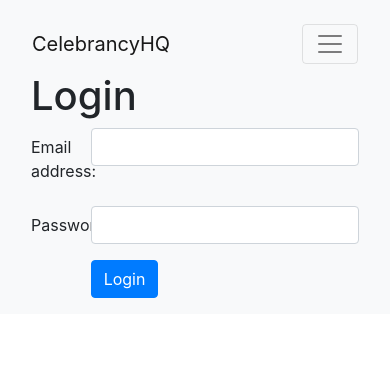
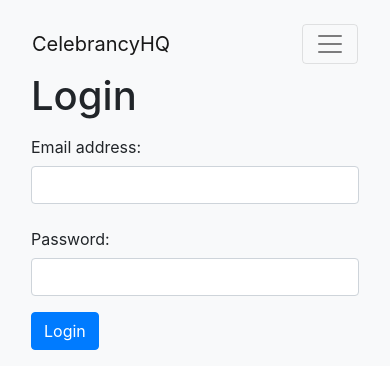
Before and after one commit to tahleegrace/CelebrancyHQ, a React (Create React App) app in the folder CelebrancyHQ.UI/: page /login in a window 390 px wide. Shown: the top 388 px of the page. Built offline with nearby package versions, Linux system fonts and the light colour scheme.

Commit message:
CHQ-1: Made login page mobile ready.

```diff
--- a/CelebrancyHQ.UI/src/pages/login/login.tsx
+++ b/CelebrancyHQ.UI/src/pages/login/login.tsx
@@ -3,6 +3,19 @@ import React from "react";
 export class Login extends React.Component<LoginProps, LoginState> {
     constructor(props: LoginProps) {
         super(props);
+
+        this.state = {
+            emailAddress: '',
+            password: ''
+        };
+    }
+
+    setEmail(event: React.ChangeEvent<HTMLInputElement>) {
+        this.setState({ emailAddress: event.target.value });
+    }
+
+    setPassword(event: React.ChangeEvent<HTMLInputElement>) {
+        this.setState({ password: event.target.value });
     }
 
     render() {
@@ -12,25 +25,25 @@ export class Login extends React.Component<LoginProps, LoginState> {
                 <form id="login-form">
                     <div className="container-fluid p-0">
                         <div className="row form-group">
-                            <div className="col-2">
+                            <div className="col-lg-2 col-sm-3 col-12">
                                 <label htmlFor="email-address" className="col-form-label">Email address:</label>
                             </div>
-                            <div className="col-10">
-                                <input id="email-address" type="email" className="form-control" />
+                            <div className="col-lg-10 col-sm-9 col-12">
+                                {this.state.emailAddress}
+                                <input id="email-address" type="email" className="form-control" value={this.state.emailAddress} onChange={this.setEmail.bind(this)} />
                             </div>
                         </div>
                         <div className="row form-group">
-                            <div className="col-2">
+                            <div className="col-lg-2 col-sm-3 col-12">
                                 <label htmlFor="password" className="col-form-label">Password:</label>
                             </div>
-                            <div className="col-10">
-                                <input id="password" type="password" className="form-control" />
+                            <div className="col-lg-10 col-sm-9 col-12">
+                                {this.state.password}
+                                <input id="password" type="password" className="form-control" value={this.state.password} onChange={this.setPassword.bind(this)} />
                             </div>
                         </div>
                         <div className="row">
-                            <div className="col-2">
-                            </div>
-                            <div className="col-10">
+                            <div className="col-lg-10 col-sm-9 col-12 offset-lg-2 offset-sm-3">
                                 <button type="submit" className="btn btn-primary">Login</button>
                             </div>
                         </div>
@@ -46,5 +59,6 @@ interface LoginProps {
 }
 
 interface LoginState {
-
+    emailAddress: string;
+    password: string;
 }
```
